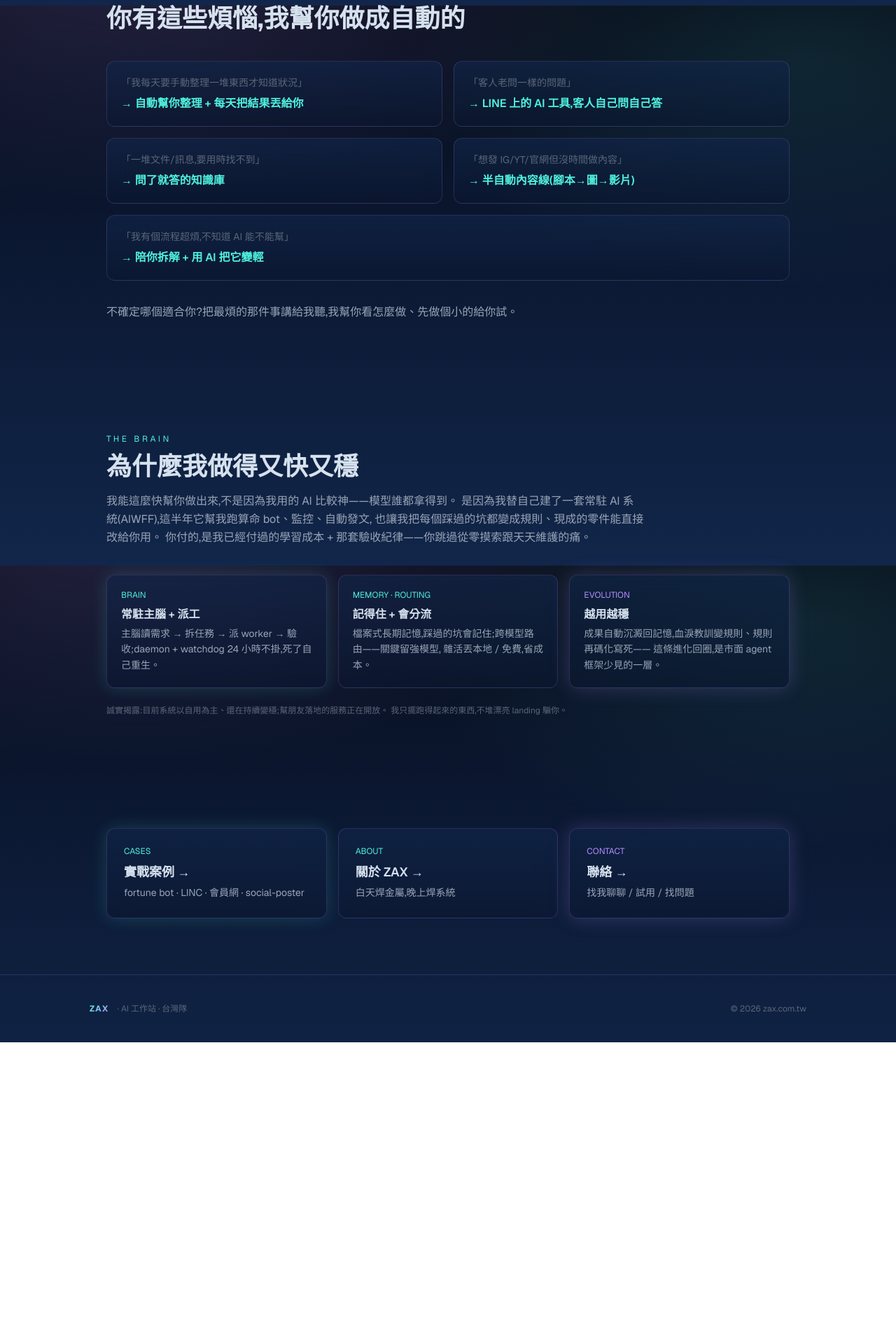
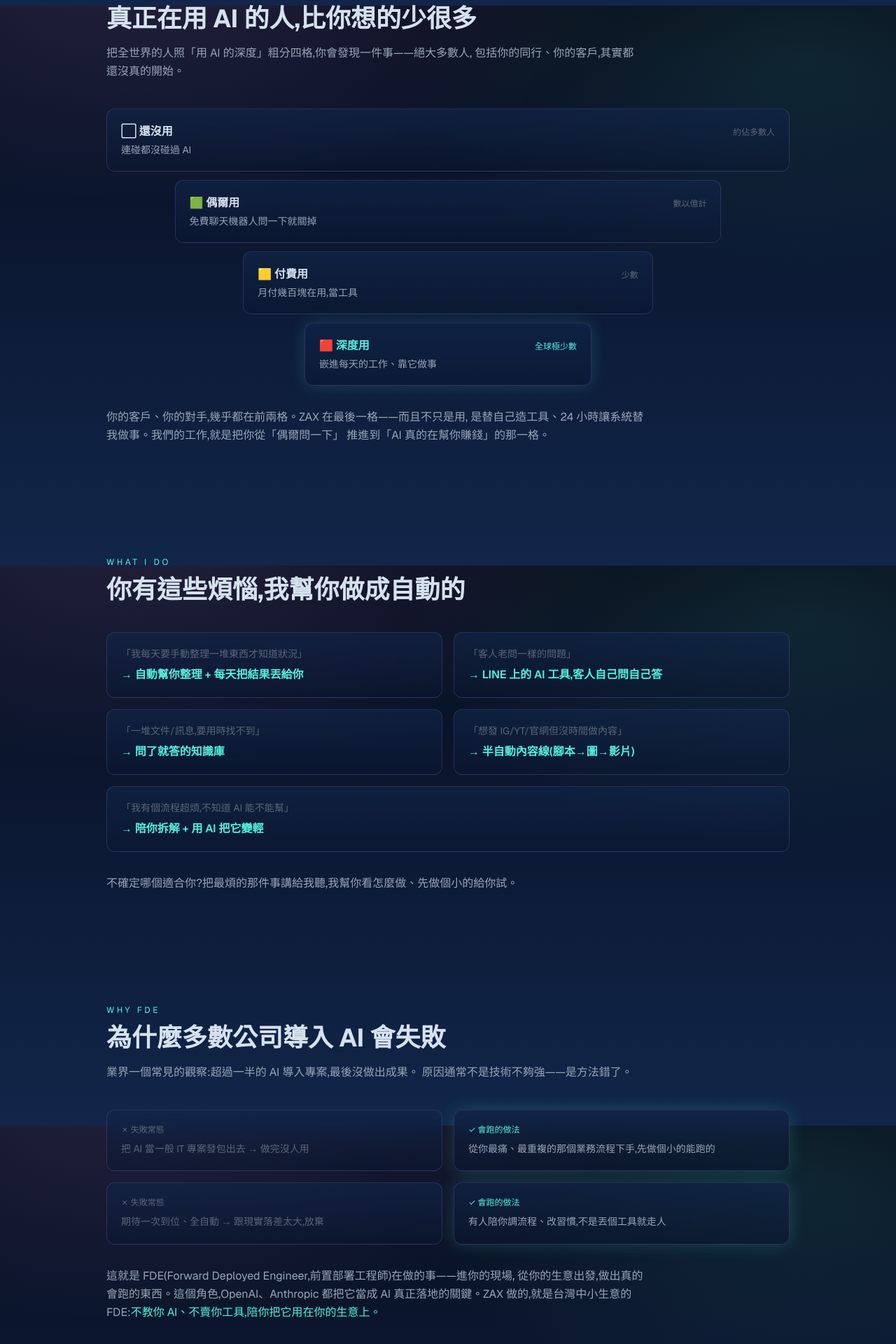
Before and after one commit to zaxardery8011-design/zax-site, a Next.js app: page / in a window 1280 px wide. Shown: the part 792-2712 px from the top of the page at 70% size. Before the commit the page ends 2281 px from the top, so only its background shows below. Built offline with nearby package versions, Linux system fonts and the light colour scheme.

Commit message:
feat(home): FDE 落地定位 + 你在哪一格 兩區塊
Co-Authored-By: Claude Opus 4.8 <noreply@anthropic.com>

```diff
--- a/app/page.tsx
+++ b/app/page.tsx
@@ -36,6 +36,60 @@ export default function Home() {
         </div>
       </section>
 
+      {/* ── A. 你的客戶在哪一格 ── */}
+      <section
+        id="where-you-are"
+        className="px-6 py-20 max-w-5xl mx-auto w-full"
+      >
+        <div className="text-xs tracking-[0.3em] text-[color:var(--accent-cyan)] mb-3">
+          {/* Where You Are */}
+          WHERE YOU ARE
+        </div>
+        <h2 className="text-3xl md:text-4xl font-bold mb-4">
+          真正在用 AI 的人,比你想的少很多
+        </h2>
+        <p className="text-[color:var(--fg-1)] mb-10 leading-relaxed max-w-3xl">
+          把全世界的人照「用 AI 的深度」粗分四格,你會發現一件事——絕大多數人,
+          包括你的同行、你的客戶,其實都還沒真的開始。
+        </p>
+        {/* 由淺到深,寬度遞減成金字塔感 */}
+        <div className="flex flex-col items-center gap-3 mb-8">
+          <div className="glass rounded-xl p-5 w-full">
+            <div className="flex items-baseline justify-between gap-3">
+              <div className="font-semibold">⬜ 還沒用</div>
+              <div className="text-xs text-[color:var(--fg-2)] whitespace-nowrap">約佔多數人</div>
+            </div>
+            <div className="text-sm text-[color:var(--fg-1)] mt-1">連碰都沒碰過 AI</div>
+          </div>
+          <div className="glass rounded-xl p-5 w-full md:w-[80%]">
+            <div className="flex items-baseline justify-between gap-3">
+              <div className="font-semibold">🟩 偶爾用</div>
+              <div className="text-xs text-[color:var(--fg-2)] whitespace-nowrap">數以億計</div>
+            </div>
+            <div className="text-sm text-[color:var(--fg-1)] mt-1">免費聊天機器人問一下就關掉</div>
+          </div>
+          <div className="glass rounded-xl p-5 w-full md:w-[60%]">
+            <div className="flex items-baseline justify-between gap-3">
+              <div className="font-semibold">🟨 付費用</div>
+              <div className="text-xs text-[color:var(--fg-2)] whitespace-nowrap">少數</div>
+            </div>
+            <div className="text-sm text-[color:var(--fg-1)] mt-1">月付幾百塊在用,當工具</div>
+          </div>
+          <div className="glass rounded-xl p-5 w-full md:w-[42%] glow-cyan">
+            <div className="flex items-baseline justify-between gap-3">
+              <div className="font-semibold text-[color:var(--accent-cyan)]">🟥 深度用</div>
+              <div className="text-xs text-[color:var(--accent-cyan)] whitespace-nowrap">全球極少數</div>
+            </div>
+            <div className="text-sm text-[color:var(--fg-1)] mt-1">嵌進每天的工作、靠它做事</div>
+          </div>
+        </div>
+        <p className="text-[color:var(--fg-1)] leading-relaxed max-w-3xl">
+          你的客戶、你的對手,幾乎都在前兩格。ZAX 在最後一格——而且不只是用,
+          是替自己造工具、24 小時讓系統替我做事。我們的工作,就是把你從「偶爾問一下」
+          推進到「AI 真的在幫你賺錢」的那一格。
+        </p>
+      </section>
+
       {/* ── 2. 我能幫你做什麼 ── */}
       <section
         id="what-i-do"
@@ -72,6 +126,56 @@ export default function Home() {
         </div>
         <p className="text-[color:var(--fg-1)] leading-relaxed max-w-3xl">
           不確定哪個適合你?把最煩的那件事講給我聽,我幫你看怎麼做、先做個小的給你試。
+        </p>
+      </section>
+
+      {/* ── B. 為什麼找落地工程師 (FDE) ── */}
+      <section
+        id="why-fde"
+        className="px-6 py-20 max-w-5xl mx-auto w-full"
+      >
+        <div className="text-xs tracking-[0.3em] text-[color:var(--accent-cyan)] mb-3">
+          {/* Why FDE */}
+          WHY FDE
+        </div>
+        <h2 className="text-3xl md:text-4xl font-bold mb-4">
+          為什麼多數公司導入 AI 會失敗
+        </h2>
+        <p className="text-[color:var(--fg-1)] mb-10 leading-relaxed max-w-3xl">
+          業界一個常見的觀察:超過一半的 AI 導入專案,最後沒做出成果。
+          原因通常不是技術不夠強——是方法錯了。
+        </p>
+        <div className="grid md:grid-cols-2 gap-4 mb-8">
+          <div className="glass rounded-xl p-5">
+            <div className="text-[color:var(--fg-2)] text-xs mb-2">✗ 失敗常態</div>
+            <p className="text-sm text-[color:var(--fg-2)] leading-relaxed">
+              把 AI 當一般 IT 專案發包出去 → 做完沒人用
+            </p>
+          </div>
+          <div className="glass rounded-xl p-5 glow-cyan">
+            <div className="text-[color:var(--accent-cyan)] text-xs mb-2">✓ 會跑的做法</div>
+            <p className="text-sm text-[color:var(--fg-1)] leading-relaxed">
+              從你最痛、最重複的那個業務流程下手,先做個小的能跑的
+            </p>
+          </div>
+          <div className="glass rounded-xl p-5">
+            <div className="text-[color:var(--fg-2)] text-xs mb-2">✗ 失敗常態</div>
+            <p className="text-sm text-[color:var(--fg-2)] leading-relaxed">
+              期待一次到位、全自動 → 跟現實落差太大,放棄
+            </p>
+          </div>
+          <div className="glass rounded-xl p-5 glow-cyan">
+            <div className="text-[color:var(--accent-cyan)] text-xs mb-2">✓ 會跑的做法</div>
+            <p className="text-sm text-[color:var(--fg-1)] leading-relaxed">
+              有人陪你調流程、改習慣,不是丟個工具就走人
+            </p>
+          </div>
+        </div>
+        <p className="text-[color:var(--fg-1)] leading-relaxed max-w-3xl">
+          這就是 FDE(Forward Deployed Engineer,前置部署工程師)在做的事——進你的現場,
+          從你的生意出發,做出真的會跑的東西。這個角色,OpenAI、Anthropic 都把它當成
+          AI 真正落地的關鍵。ZAX 做的,就是台灣中小生意的 FDE:
+          <span className="text-[color:var(--accent-cyan)]">不教你 AI、不賣你工具,陪你把它用在你的生意上。</span>
         </p>
       </section>
 
```
